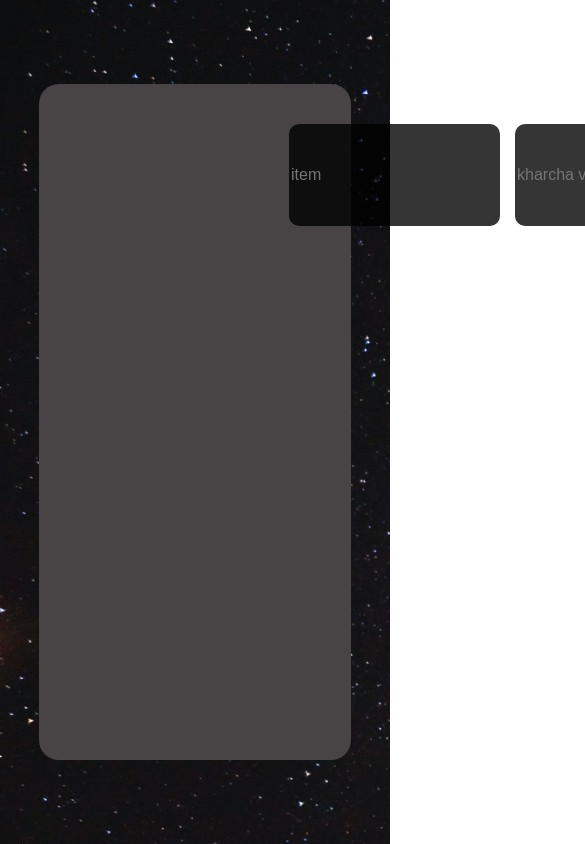
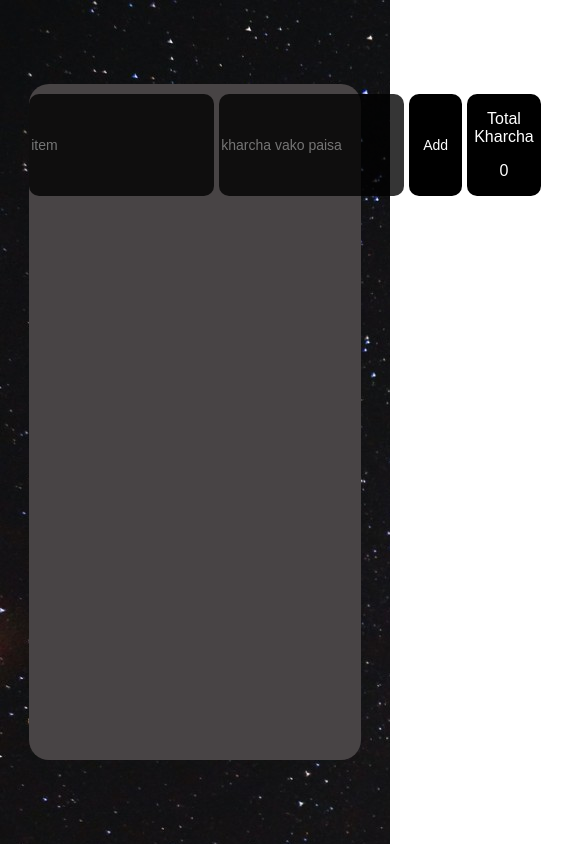
Before and after one commit to rajpoudell/room-kharcha, a React (Create React App) app: page / in a window 390 px wide. Shown: the top 844 px of the page, 585 px wide, since content can reach past the window. Built offline with nearby package versions, Linux system fonts and the light colour scheme.

Commit message:
added responsive design

```diff
--- a/src/App.js
+++ b/src/App.js
@@ -1,5 +1,6 @@
 import React, { useEffect, useState } from 'react';
 import "./index.css";
+import "./responsive.css";
 
 const App = () => {
   const currentDate = new Date();
--- /dev/null
+++ b/src/responsive.css
@@ -0,0 +1,33 @@
+@media only screen and (max-width: 700px) {
+    .inputs{
+        font-size: 14px;
+    }
+    .center--firstline{
+        color: white;
+        display: flex;
+        gap: 5px;
+        margin: 10px 0;
+
+    }
+    #btn{
+        font-size: 14px;
+        padding: 0px 14px;
+    }
+    .center--showkharcha {
+        padding: 0 7px;
+      }
+      .main--appendchild{
+
+            padding: 5px;
+            display: flex;
+            gap: 40px;
+            flex-wrap: wrap;
+            margin-left: 0px;
+
+      }
+      .main--innerblock{
+        width: 85%;
+        flex-wrap: wrap;
+
+      }
+}
```
